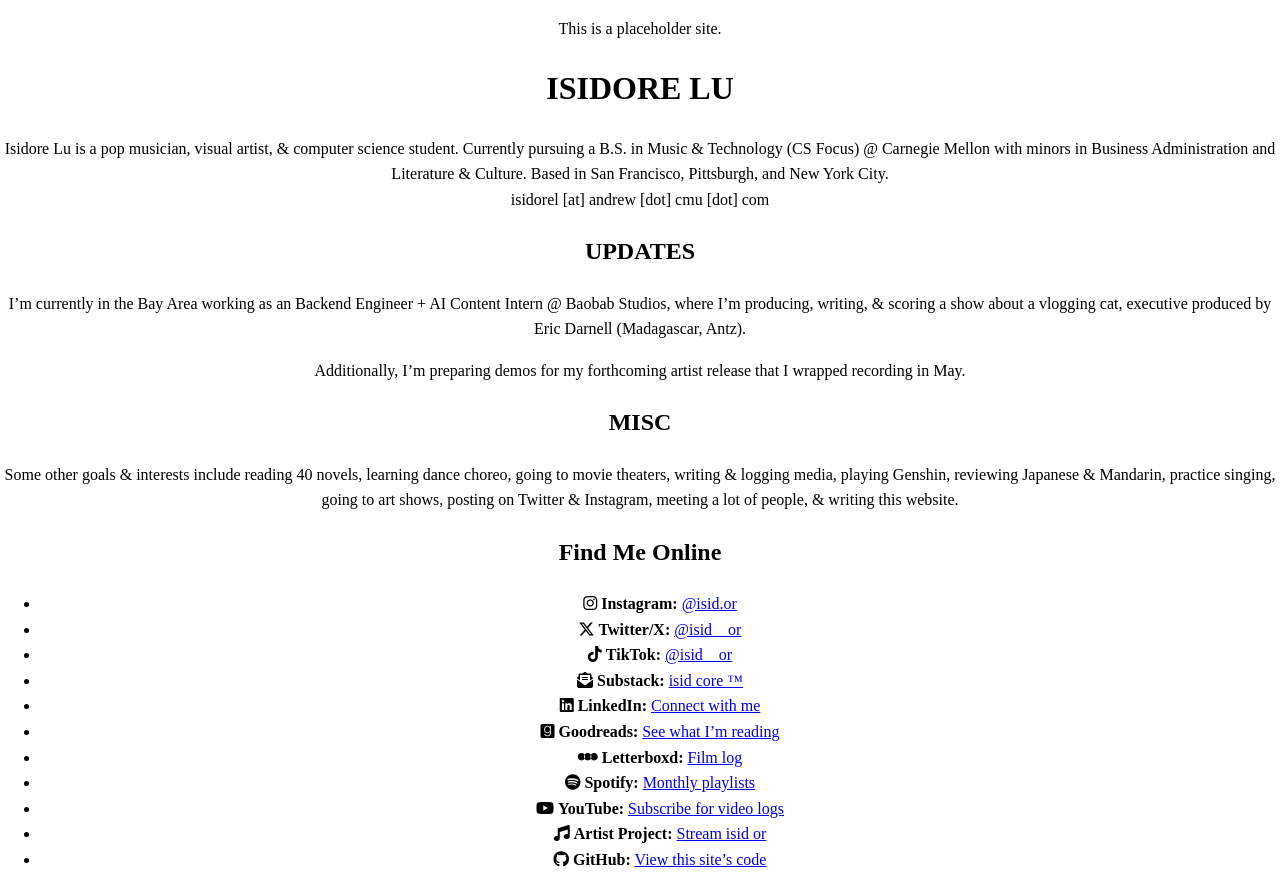
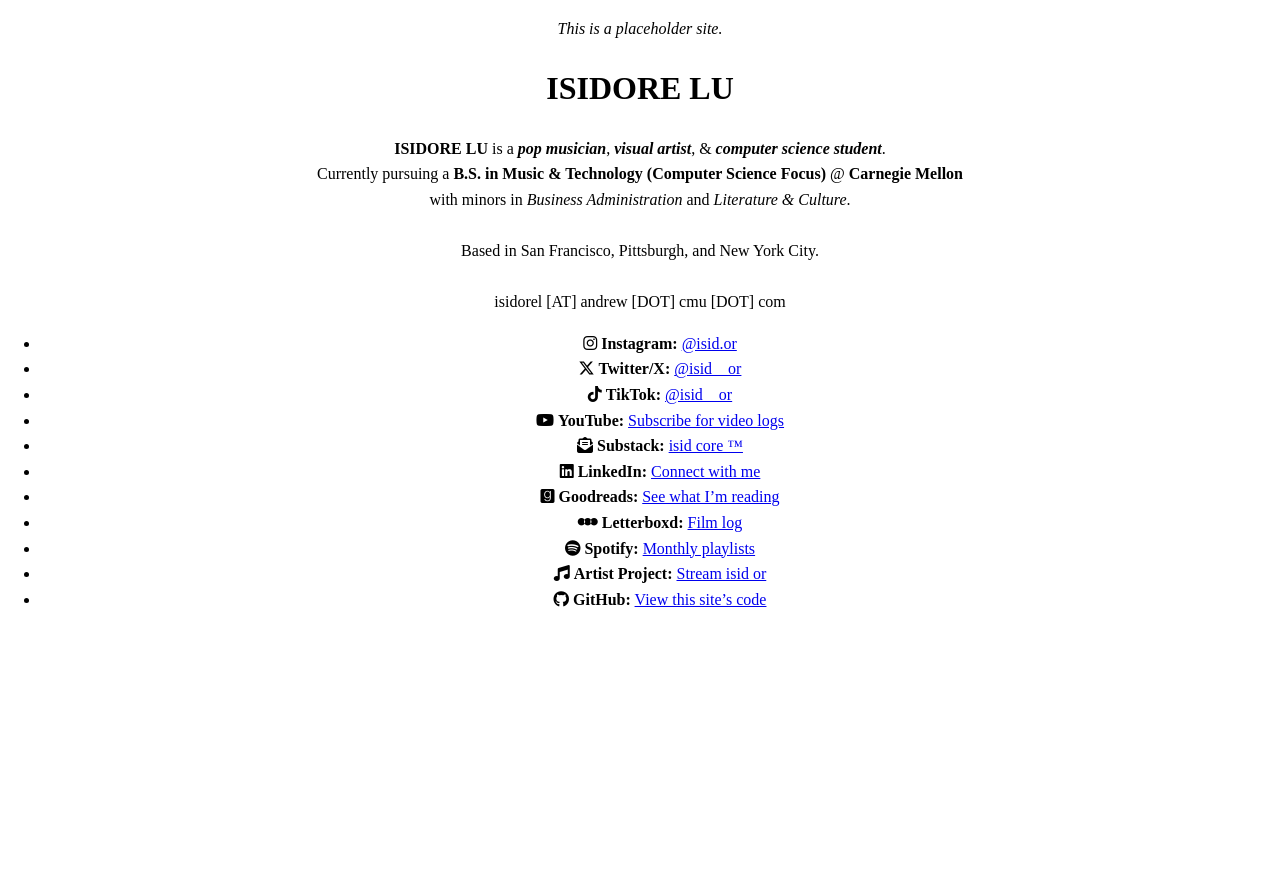
Before and after one commit to isidorelu/isidorelu.github.io, a plain HTML site: page index.html in a window 1280 px wide. After the commit the page ends 800 px from the top, so only its background shows below. Drawn offline with Linux system fonts and the light colour scheme.

Commit message:
Update index.html

```diff
--- a/index.html
+++ b/index.html
@@ -10,39 +10,26 @@
 <body>
   <main>
     <p>
-      This is a placeholder site.
+      <em>This is a placeholder site.</em>
     </p>
     <h1>ISIDORE LU</h1>
     <p class="blurb">
-      Isidore Lu is a pop musician, visual artist, & computer science student. Currently pursuing a B.S. in Music & Technology (CS Focus) @ Carnegie Mellon with minors in Business Administration and Literature & Culture. Based in San Francisco, Pittsburgh, and New York City. <br/>
-      isidorel [at] andrew [dot] cmu [dot] com
+      <strong>ISIDORE LU</strong> is a <strong><em>pop musician</em></strong>, <strong><em>visual artist</em></strong>, & <strong><em>computer science student</em></strong>.<br>Currently pursuing a <strong>B.S. in Music & Technology (Computer Science Focus)</strong> @ <strong>Carnegie Mellon</strong><br>with minors in <em>Business Administration</em> and <em>Literature & Culture</em>.<br><br>Based in San Francisco, Pittsburgh, and New York City. <br><br>
+      isidorel [AT] andrew [DOT] cmu [DOT] com
     </p>
-
-    <section class="updates">
-      <h2>UPDATES</h2>
-      <p>I’m currently in the Bay Area working as an Backend Engineer + AI Content Intern @ Baobab Studios, where I’m producing, writing, & scoring a show about a vlogging cat, executive produced by Eric Darnell (Madagascar, Antz).</p>
-      <p>Additionally, I’m preparing demos for my forthcoming artist release that I wrapped recording in May.</p>
-    </section>
-
-    <section class="misc">
-      <h2>MISC</h2>
-      <p>Some other goals & interests include reading 40 novels, learning dance choreo, going to movie theaters, writing & logging media, playing Genshin, reviewing Japanese & Mandarin, practice singing, going to art shows, posting on Twitter & Instagram, meeting a lot of people, & writing this website.</p>
-    </section>
-
     <section class="links">
-      <h2>Find Me Online</h2>
       <ul>
         <li><i class="fab fa-instagram"></i> <strong>Instagram:</strong> <a href="https://instagram.com/isid.or" target="_blank">@isid.or</a></li>
         <li><i class="fab fa-x-twitter"></i> <strong>Twitter/X:</strong> <a href="https://twitter.com/isid__or" target="_blank">@isid__or</a></li>
         <li><i class="fab fa-tiktok"></i> <strong>TikTok:</strong> <a href="https://tiktok.com/@isid__or" target="_blank">@isid__or</a></li>
-        <li><i class="fas fa-envelope-open-text"></i> <strong>Substack:</strong> <a href="#" target="_blank">isid core ™</a></li>
-        <li><i class="fab fa-linkedin"></i> <strong>LinkedIn:</strong> <a href="#" target="_blank">Connect with me</a></li>
-        <li><i class="fab fa-goodreads"></i> <strong>Goodreads:</strong> <a href="#" target="_blank">See what I’m reading</a></li>
-        <li><i class="fab fa-letterboxd"></i> <strong>Letterboxd:</strong> <a href="#" target="_blank">Film log</a></li>
-        <li><i class="fab fa-spotify"></i> <strong>Spotify:</strong> <a href="#" target="_blank">Monthly playlists</a></li>
-        <li><i class="fab fa-youtube"></i> <strong>YouTube:</strong> <a href="#" target="_blank">Subscribe for video logs</a></li>
-        <li><i class="fas fa-music"></i> <strong>Artist Project:</strong> <a href="#" target="_blank">Stream isid or</a></li>
-        <li><i class="fab fa-github"></i> <strong>GitHub:</strong> <a href="#" target="_blank">View this site’s code</a></li>
+        <li><i class="fab fa-youtube"></i> <strong>YouTube:</strong> <a href="https://www.youtube.com/@isid__or" target="_blank">Subscribe for video logs</a></li>
+        <li><i class="fas fa-envelope-open-text"></i> <strong>Substack:</strong> <a href="https://isidcore.substack.com/" target="_blank">isid core ™</a></li>
+        <li><i class="fab fa-linkedin"></i> <strong>LinkedIn:</strong> <a href="www.linkedin.com/in/isidorelu" target="_blank">Connect with me</a></li>
+        <li><i class="fab fa-goodreads"></i> <strong>Goodreads:</strong> <a href="https://www.goodreads.com/user/show/184416706-isidore" target="_blank">See what I’m reading</a></li>
+        <li><i class="fab fa-letterboxd"></i> <strong>Letterboxd:</strong> <a href="https://letterboxd.com/isid__or/" target="_blank">Film log</a></li>
+        <li><i class="fab fa-spotify"></i> <strong>Spotify:</strong> <a href="https://open.spotify.com/user/1224islu" target="_blank">Monthly playlists</a></li>
+        <li><i class="fas fa-music"></i> <strong>Artist Project:</strong> <a href="https://isidbrand.info/" target="_blank">Stream isid or</a></li>
+        <li><i class="fab fa-github"></i> <strong>GitHub:</strong> <a href="https://github.com/isidorelu" target="_blank">View this site’s code</a></li>
       </ul>
     </section>
   </main>
```
